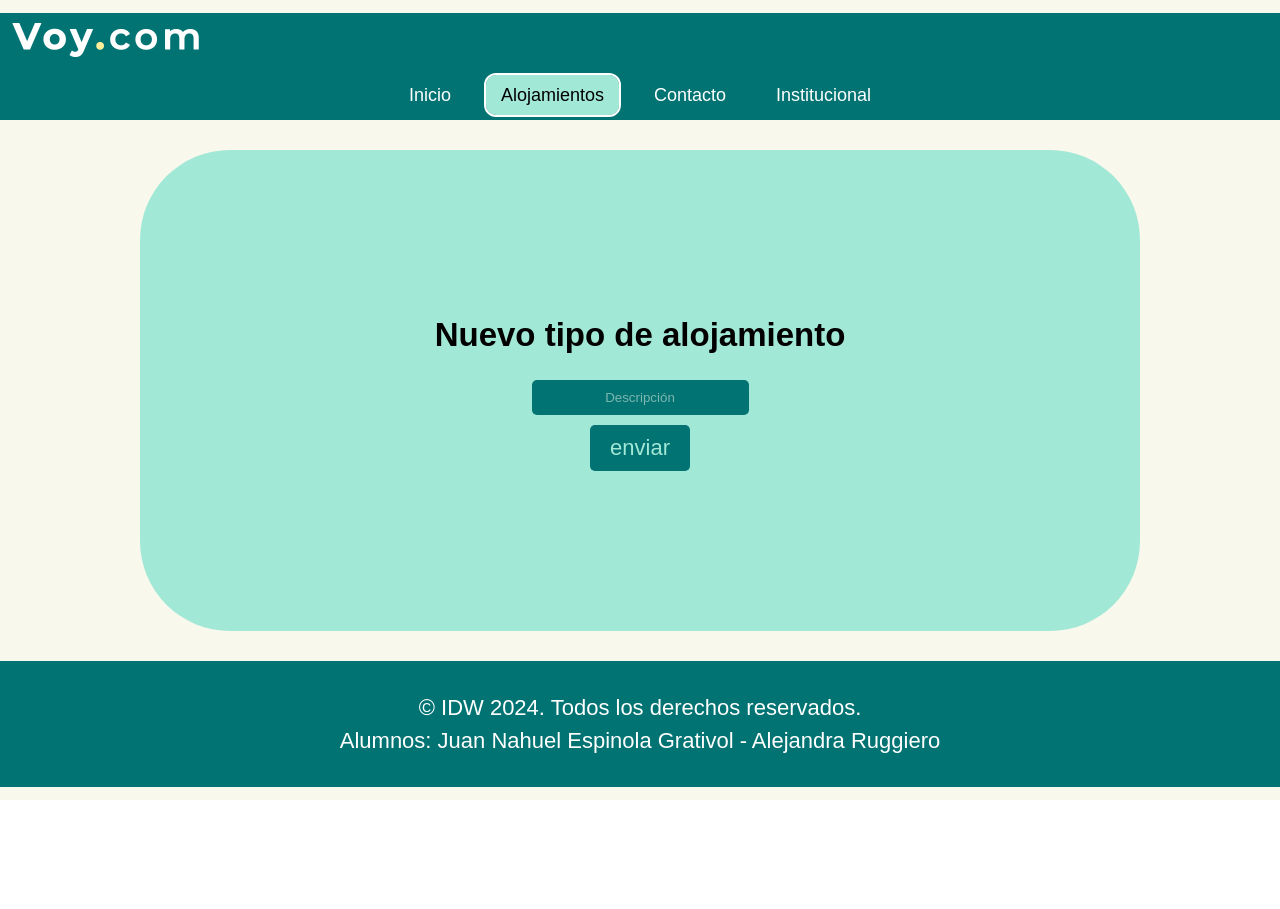
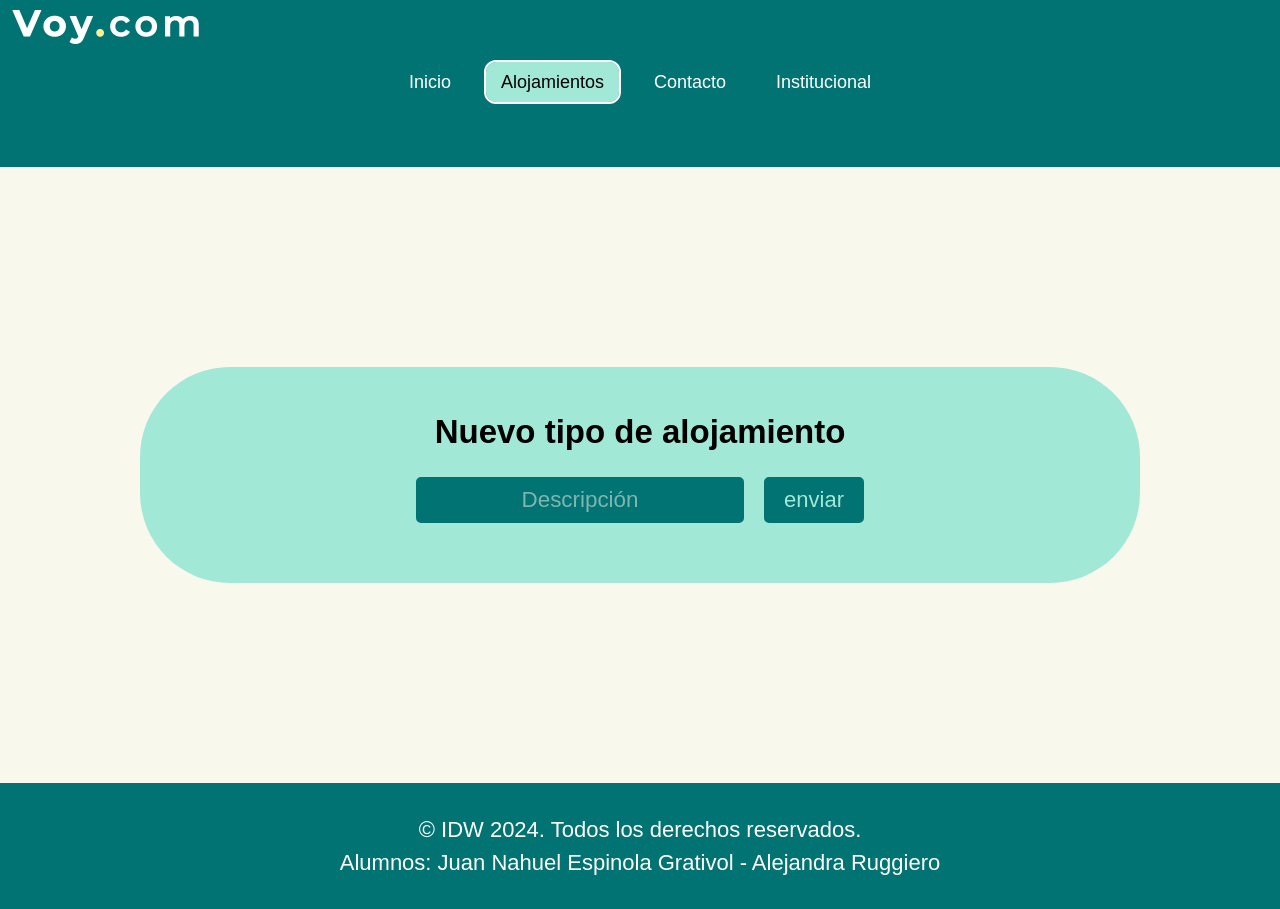
Before and after one commit to nespidev/IDW-TP-Final, a React (Vite) app: page /AddTipoDeAlojamiento in a window 1280 px wide. Before the commit the page ends 800 px from the top, so only its background shows below. Built offline with nearby package versions, Linux system fonts and the light colour scheme.

Commit message:
Mejoras en el formulario AddTipoDeAlojamiento

```diff
--- a/src/pages/form/AddTipoDeAlojamiento.css
+++ b/src/pages/form/AddTipoDeAlojamiento.css
@@ -20,34 +20,62 @@ a:hover {
     text-decoration: none; /* También elimina el subrayado en hover */
 }
 
-.formulario form{
+.formulario {
+    margin: 200px auto;
+}
+
+.formulario form {
     display:flex;
     flex-direction: column;
     justify-content: center;
     align-items: center;
+    text-align: center;
+}
+
+.descripcion-enviar {
+    column-gap: 20px;
+    justify-content: space-between;
     padding: 20px;
-    gap: 10px;
-    margin: 100px auto;
+}
+
+.descripcion-enviar label {
+    display: none;
 }
 
 .formulario button{
     background-color: var(--oscuro);
     color: var(--claro);
-    border: none;
-    padding: 10px 20px;
+    border: 3px solid var(--oscuro);
+    padding: 7px 17px;
     border-radius: 5px;
-    cursor: pointer;
+    transition-property: border, color;
+    transition-duration: 0.3s;
+    transition-timing-function: ease;
+}
+
+.formulario button:hover{
+    background-color: var(--oscuro);
+    color: var(--acento);
+    border: 3px solid var(--acento);
+    padding: 7px 17px;
+    border-radius: 5px;
 }
 
 .formulario input{
     background-color: var(--oscuro);
+    box-sizing: border-box;
     color: var(--claro);
     border: none;
-    padding: 10px 20px;
+    padding: 7px 17px;
+    height: 100%;
+    border: 3px solid var(--oscuro);
     border-radius: 5px;
+    font-size: 1.4rem;
+    transition: 0.3s;
 }
 .formulario input:focus{
     outline: none;
+    border: 3px solid var(--acento)
 }
 
 ::placeholder {
--- a/src/pages/form/AddTipoDeAlojamiento.jsx
+++ b/src/pages/form/AddTipoDeAlojamiento.jsx
@@ -1,14 +1,22 @@
 import './AddTipoDeAlojamiento.css'
 export default function AddTipoDeAlojamiento() {
     return (
+        <>
+        <section className="intro">
+            <h1> </h1>
+            <p> </p>
+        </section>
 
         <div className="container-rect-redondeado formulario">
             <form>
                 <h2>Nuevo tipo de alojamiento</h2>
-                <label htmlFor="descripcion"></label>
-                <input type="text" id="descripcion" name="descripcion" placeholder='Descripción' />
-                <button type="submit">enviar</button>
+                <div className='descripcion-enviar'>
+                    <label htmlFor="descripcion"></label>
+                    <input type="text" id="descripcion" name="descripcion" placeholder='Descripción' />
+                    <button type="submit">enviar</button>
+                </div>
             </form>
         </div>
+        </>
     );
 }
```
